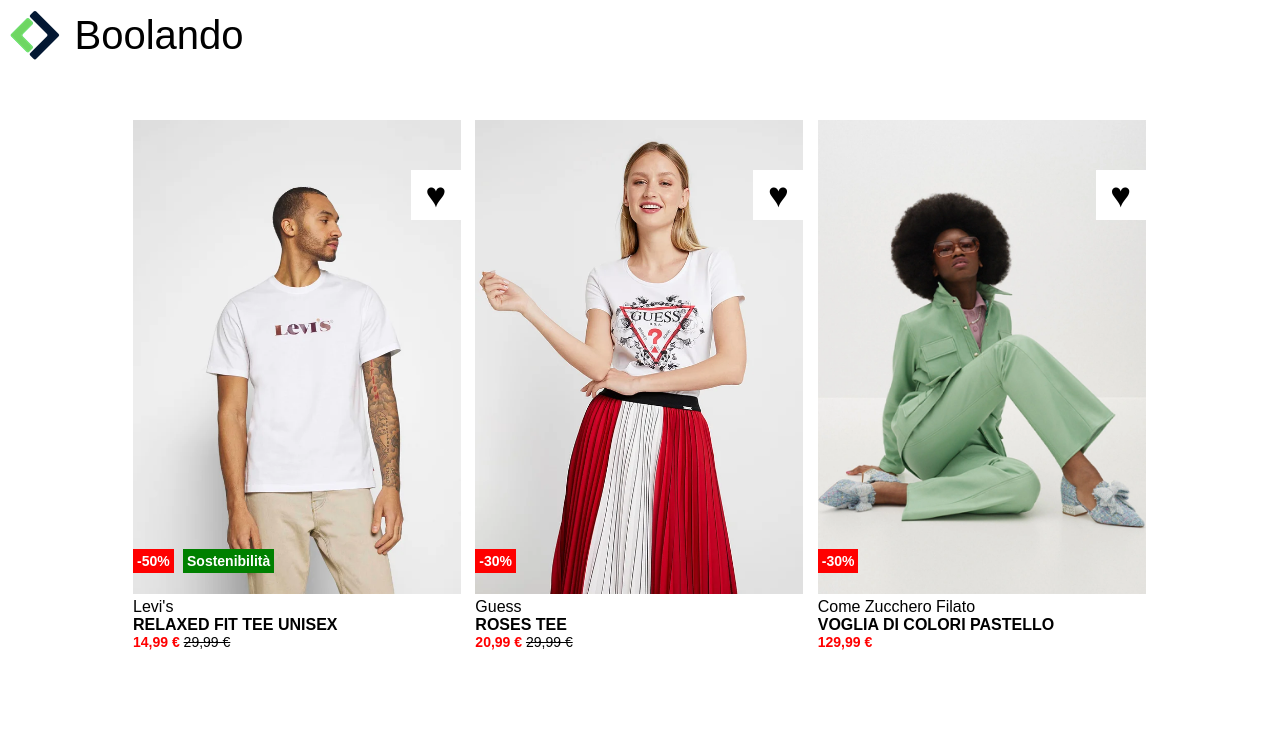
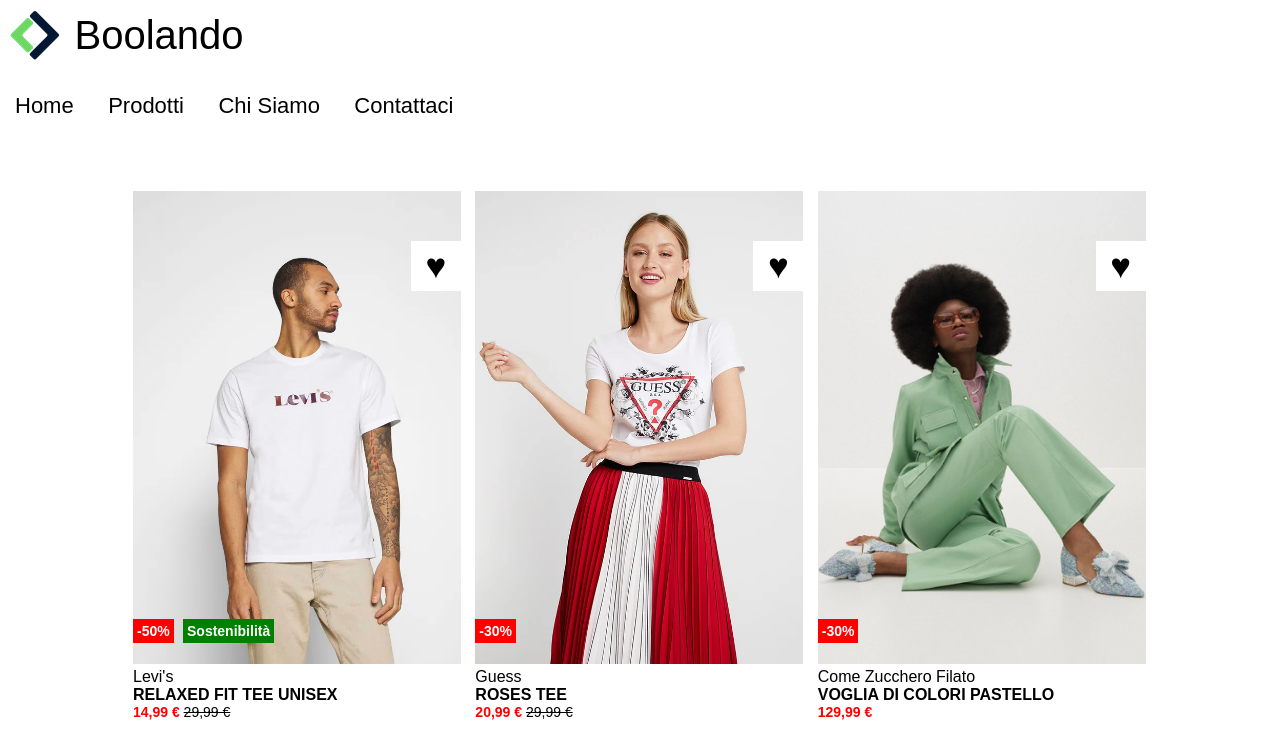
Before and after one commit to AlessandroFulco/html-css-boolando, a plain HTML site: page Bonus Boolando/index.html in a window 1280 px wide. Shown: the top 738 px of the page. Drawn offline with Linux system fonts and the light colour scheme.

Commit message:
struttura nav e main

```diff
--- a/Bonus Boolando/css/style.css
+++ b/Bonus Boolando/css/style.css
@@ -7,9 +7,13 @@
 }
 
 /* stili header */
+header {
+    display: inline-block;
+    width: 65%;
+}
 #logo {
     margin: 10px;
-    line-height: 50px;
+    line-height: 70px;
     vertical-align: middle;
 }
 #logo-text {
@@ -18,7 +22,20 @@
     vertical-align: middle;
 }
 
-/*  */
+/* stili nav-bar */
+nav{
+    display: inline-block;
+    line-height: 70px;
+    vertical-align: middle;
+
+}
+a {
+    text-decoration: none;
+    color: black;
+    padding: 7px 15px;
+    font-size: 22px;
+    vertical-align: middle;
+}
 
 /* stili corpo principale */
 #main-list-product {
--- a/Bonus Boolando/index.html
+++ b/Bonus Boolando/index.html
@@ -13,6 +13,13 @@
         <img id="logo" src="img/Logo.png" alt="Logo Boolean">
         <span id="logo-text">Boolando</span>
     </header>
+
+    <nav>
+        <a href="#">Home</a>
+        <a href="#">Prodotti</a>
+        <a href="#">Chi Siamo</a>
+        <a href="#">Contattaci</a>
+    </nav>
     <!-- corpo principale -->
     <main>
         <section id="main-list-product">
```
